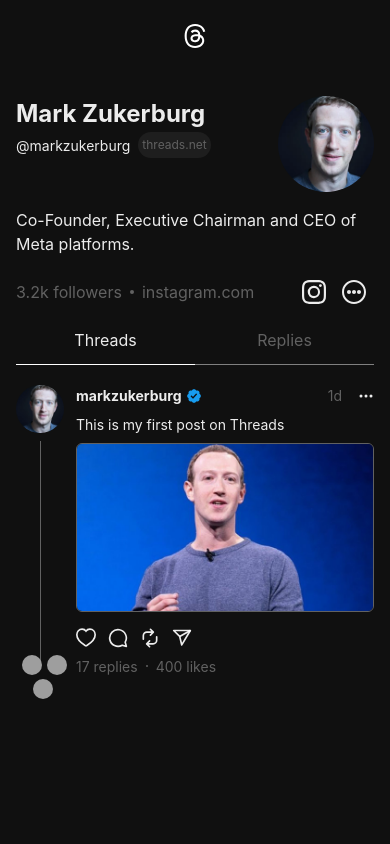
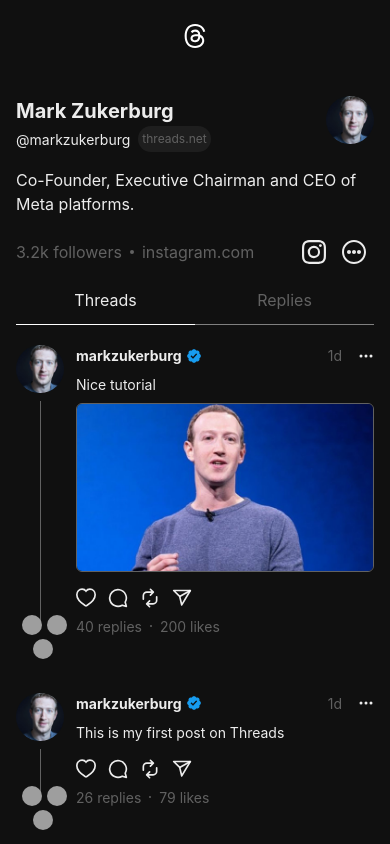
Before and after one commit to DerickMghanga/Threads-App-Clone-with-Real-Time-Chat-Functionality--MERN-STACK, a React (Vite) app in the folder client/: page /1 in a window 390 px wide. Shown: the top 844 px of the page. Built offline with nearby package versions, Linux system fonts and the light colour scheme; grey boxes are pictures that could not be loaded.

Commit message:
user page and responsiveness done

```diff
--- a/client/src/components/ActionsLogo.tsx
+++ b/client/src/components/ActionsLogo.tsx
@@ -1,7 +1,7 @@
 import { Box, Flex, Text } from '@chakra-ui/react'
 import {useState} from 'react'
 
-export default function ActionsLogo() {
+export default function ActionsLogo({likes, replies}: {likes: number, replies: number}) {
     const [liked, setLiked] = useState(false)
     return (
         <Flex flexDirection='column'>
@@ -47,11 +47,11 @@
             </Flex>
 
             <Flex gap={2} alignItems={"center"}>
-                <Text color={"gray.light"} fontSize='sm'> 17 replies
+                <Text color={"gray.light"} fontSize='sm'>{replies} replies
                 </Text>
                 <Box w={0.5} h={0.5} borderRadius={"full"} bg={"gray.light"}></Box>
                 <Text color={"gray.light"} fontSize='sm'>
-                   400 likes
+                   {likes} likes
                 </Text>
             </Flex>
             {/*
--- a/client/src/components/UserHeader.tsx
+++ b/client/src/components/UserHeader.tsx
@@ -25,7 +25,7 @@
     <VStack gap='4' alignItems='start'>
       <Flex justifyContent='space-between' width='full'>
         <Box>
-          <Text fontWeight='bold' fontSize='2xl' >
+          <Text fontWeight='bold' fontSize={{base: 'xl',md:'2xl' }}>
             Mark Zukerburg
           </Text>
           <Flex gap='2' alignItems='center'>
@@ -39,7 +39,7 @@
           <Avatar
             name="Mark Zukerburg"
             src="/zuck-avatar.png"
-            size='xl'
+            size={{base: 'md', md: 'xl'}}
           />
         </Box>
       </Flex>
--- a/client/src/components/UserPost.tsx
+++ b/client/src/components/UserPost.tsx
@@ -3,7 +3,14 @@
 import { BsThreeDots } from 'react-icons/bs'
 import ActionsLogo from "./ActionsLogo";
 
-export default function UserPost() {
+interface userPost {
+    postImg?: string
+    postTitle: string
+    likes: number
+    replies: number
+}
+
+export default function UserPost({ postImg, postTitle, likes, replies }: userPost) {
     return (
         <Link to={`/markzukerburg/post/1`}>
             <Flex gap='3' mb='4' py='5'>
@@ -58,13 +65,18 @@
                         </Flex>
                     </Flex>
 
-                    <Text fontSize='sm'>This is my first post on Threads</Text>
+                    <Text fontSize='sm'>{postTitle}</Text>
 
-                    <Box overflow='hidden' borderRadius='6' border='1px solid' borderColor='gray.light'>
-                        <Image src="/post1.png" w='full' />
-                    </Box>
+                    {
+                        postImg && (
+                            <Box overflow='hidden' borderRadius='6' border='1px solid' borderColor='gray.light'>
+                                <Image src={postImg} w='full' />
+                            </Box>
+                        )
+                    }
 
-                    <ActionsLogo />
+
+                    <ActionsLogo likes={likes} replies={replies} />
                 </Flex>
             </Flex>
 
--- a/client/src/pages/UserPage.tsx
+++ b/client/src/pages/UserPage.tsx
@@ -5,7 +5,10 @@
   return (
     <>
       <UserHeader />
-      <UserPost />
+      <UserPost postImg={'/post1.png'} postTitle={'Nice tutorial'} likes={200} replies={40}  />
+      <UserPost postTitle={'This is my first post on Threads'} likes={79} replies={26}  />
+      <UserPost postImg={'/post2.png'} postTitle={'Lets talk about Threads'} likes={147} replies={20}  />
+      <UserPost postImg={'/post3.png'} postTitle={'This guy is a genius'} likes={2000} replies={490}  />
     </>
   )
 }
```
